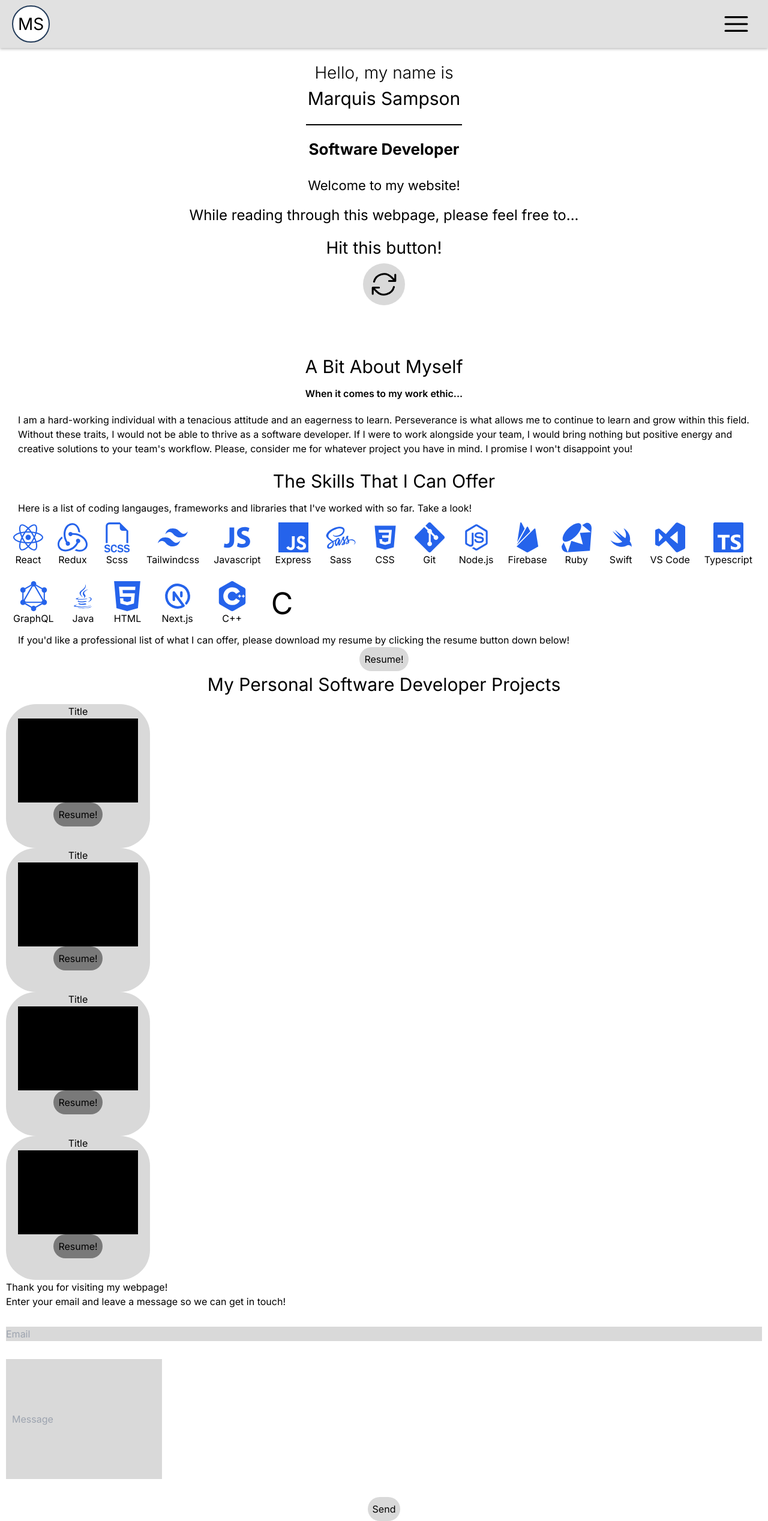
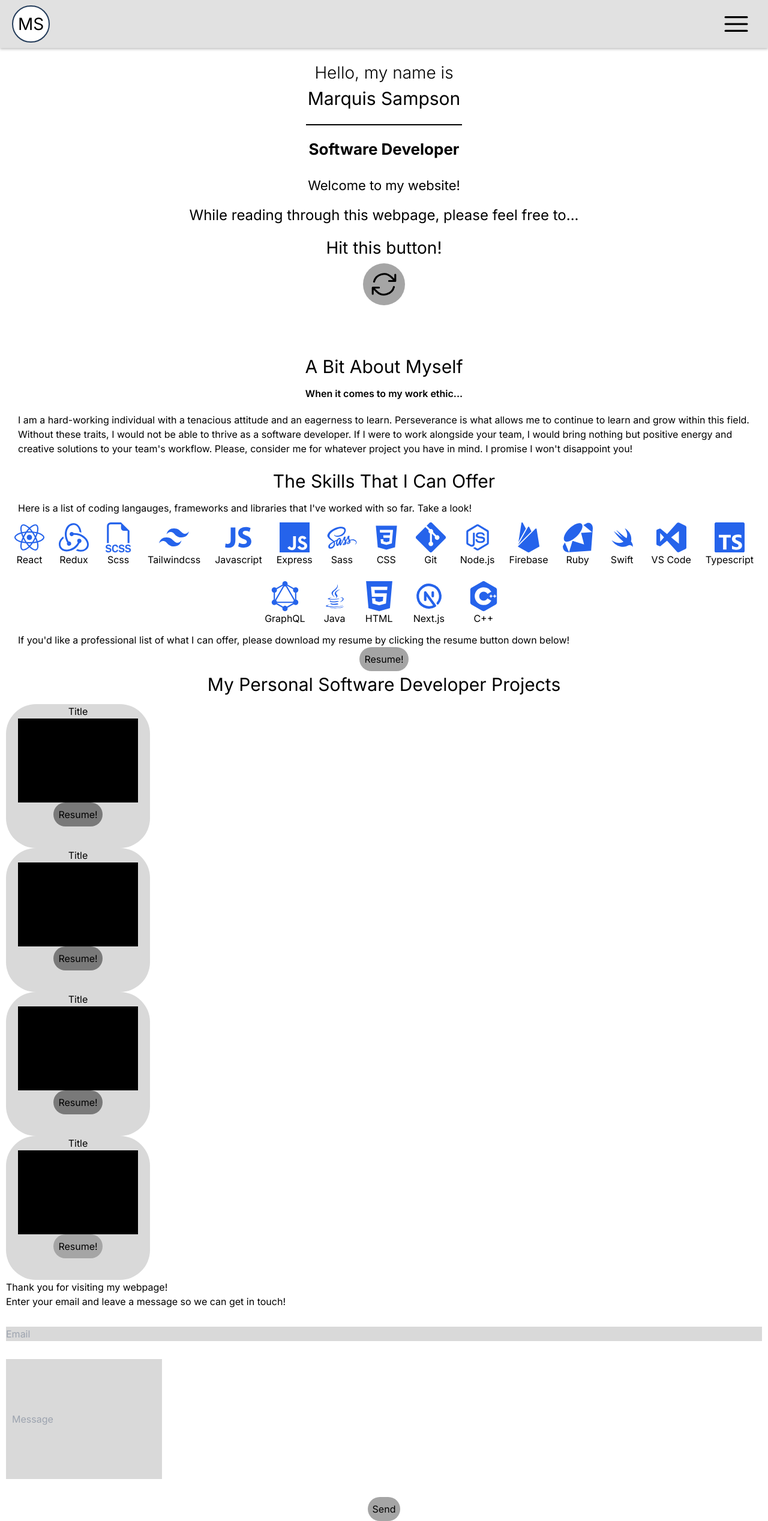
Before and after one commit to Marquis4484/msampson-resume, a Next.js app: page / in a window 1280 px wide. Shown: the whole page at 60% size. Built offline with nearby package versions, Linux system fonts and the light colour scheme.

Commit message:
Button change

```diff
--- a/src/components/ContactMe.tsx
+++ b/src/components/ContactMe.tsx
@@ -16,7 +16,7 @@ export default function ContectMe() {
                className="bg-[#D9D9D9] w-[260px] h-[200px] p-[10px] mb-[30px]"
                placeholder="Message"
             />
-            <button className="bg-[#D9D9D9] rounded-[50px] p-[8px] self-center">
+            <button className="bg-[#A5A5A5] rounded-[50px] p-[8px] self-center">
                Send
             </button>
          </form>
--- a/src/components/Home.tsx
+++ b/src/components/Home.tsx
@@ -15,7 +15,7 @@ export default function Home() {
             While reading through this webpage, please feel free to...
          </p>
          <p className="text-[28px] py-[5px] px-[30px]">Hit this button!</p>
-         <button className="bg-[#D9D9D9] rounded-full h-[70px] w-[70px] ">
+         <button className="bg-[#A5A5A5] rounded-full h-[70px] w-[70px] ">
             <ArrowPathIcon className="h-[50px] w-[50px] inline-flex" />
          </button>
       </div>
--- a/src/components/Projects.tsx
+++ b/src/components/Projects.tsx
@@ -30,7 +30,7 @@ export default function Projects() {
          <div className="bg-[#D9D9D9] rounded-[50px] flex flex-col items-center h-[240px] w-[240px]">
             <h2>Title</h2>
             <div className="h-[140px] w-[200px] bg-black"></div>
-            <button className="bg-[#797979] rounded-[50px] p-[8px] self-center">
+            <button className="bg-[#A5A5A5] rounded-[50px] p-[8px] self-center">
                Resume!
             </button>
          </div>
--- a/src/components/Skills.tsx
+++ b/src/components/Skills.tsx
@@ -27,7 +27,7 @@ export default function Skills() {
             Here is a list of coding langauges, frameworks and libraries that
             I&apos;ve worked with so far. Take a look!
          </p>
-         <div className="flex flex-wrap items-center">
+         <div className="flex flex-wrap items-center justify-center">
             <div className="mx-[12px] flex flex-col items-center">
                <FaReact className="text-[50px]  text-blue-600" />
                <p>React</p>
@@ -108,7 +108,6 @@ export default function Skills() {
                <SiCplusplus className="text-[50px] text-blue-600" />
                <p>C++</p>
             </div>
-            <p className=" mx-[20px] text-[50px]">C</p>
          </div>
 
          <p className="px-[20px]">
@@ -116,7 +115,7 @@ export default function Skills() {
             download my resume by clicking the resume button down below!
          </p>
 
-         <button className="bg-[#D9D9D9] rounded-[50px] p-[8px] self-center">
+         <button className="bg-[#A5A5A5] rounded-[50px] p-[8px] self-center">
             Resume!
          </button>
       </div>
```
